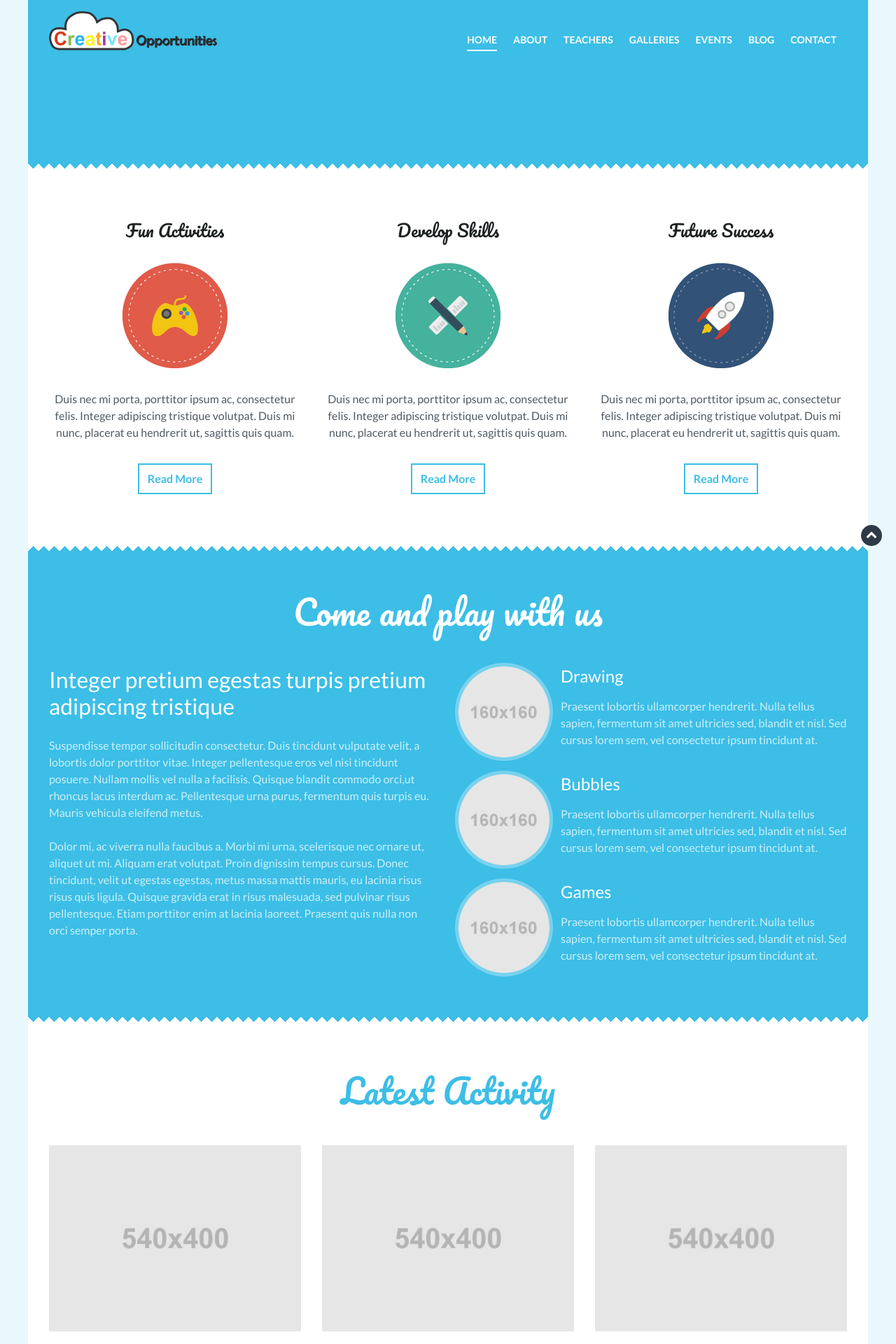
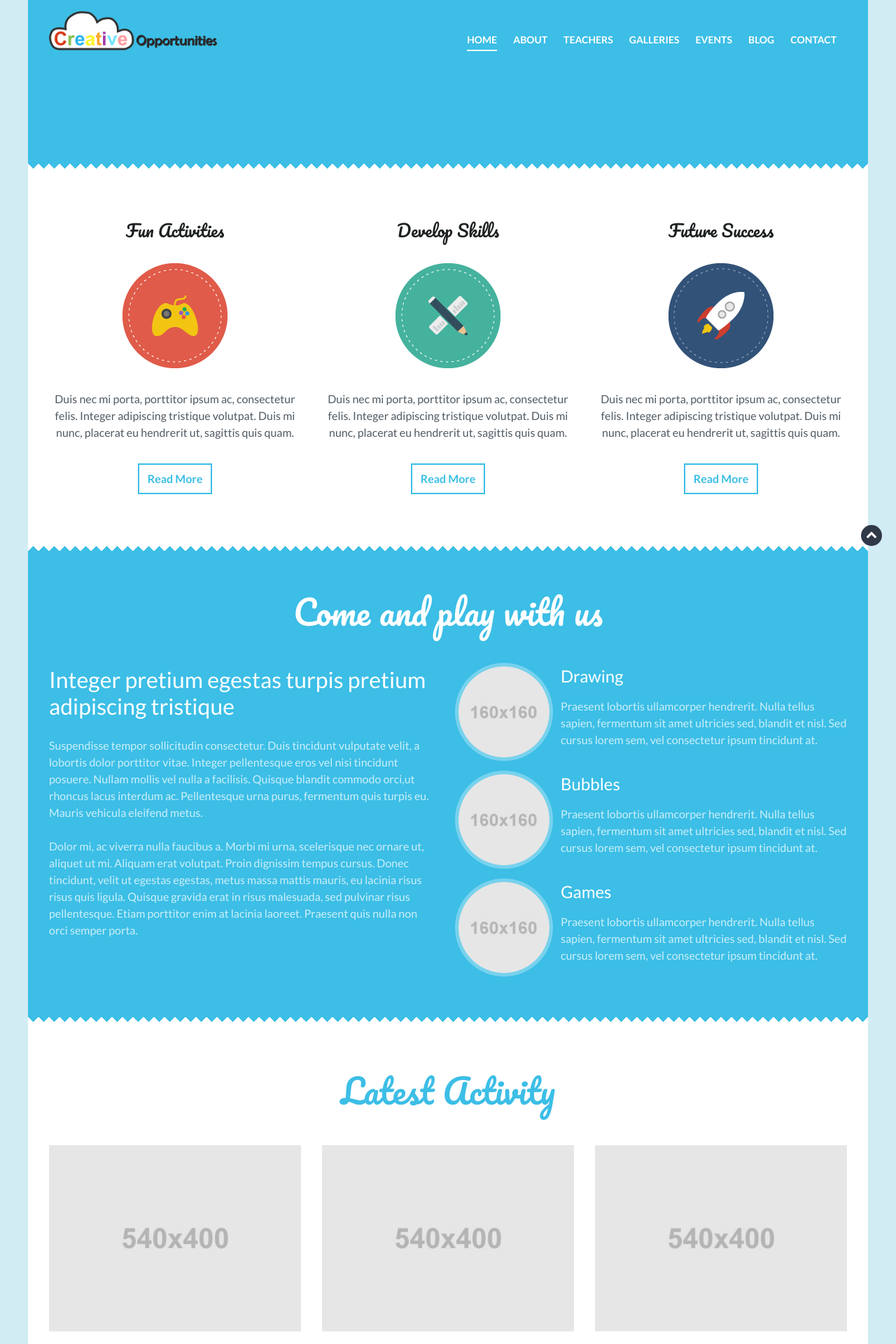
Before and after one commit to karimtabet/creativeoppsv2, a Flask app: page / in a window 1280 px wide. Shown: the top 1920 px of the page at 70% size. Run offline with Flask 2, Linux system fonts and the light colour scheme; data that the repository does not hold is empty; parts of the project's set-up code (start-up, migrations or seed data) failed here and were passed over; some libraries are stand-ins or nearby versions.

Commit message:
darker bg

```diff
--- a/app/static/css/style.css
+++ b/app/static/css/style.css
@@ -86,7 +86,7 @@ line-height:1.5;
 -webkit-font-smoothing: antialiased;
 -webkit-text-size-adjust: 100%;
 color:#505a63;
-background: #E9F8FC;
+background: #D2ECF4;
 }
 
 
```
